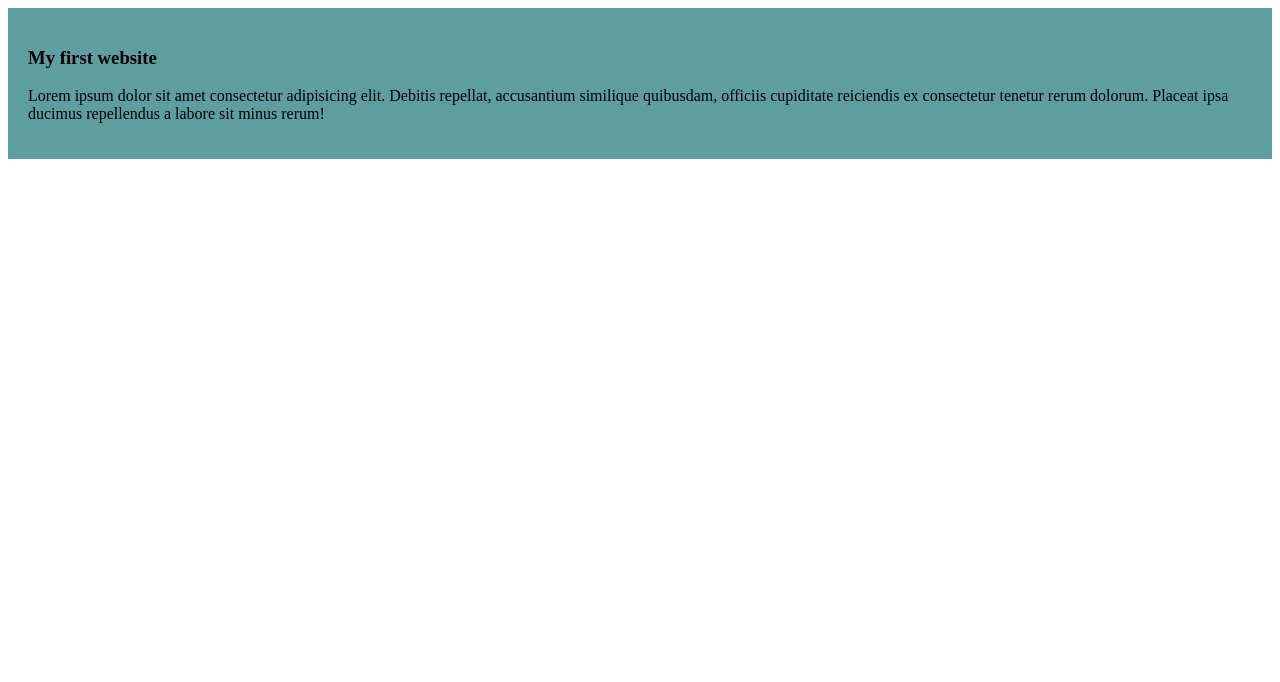
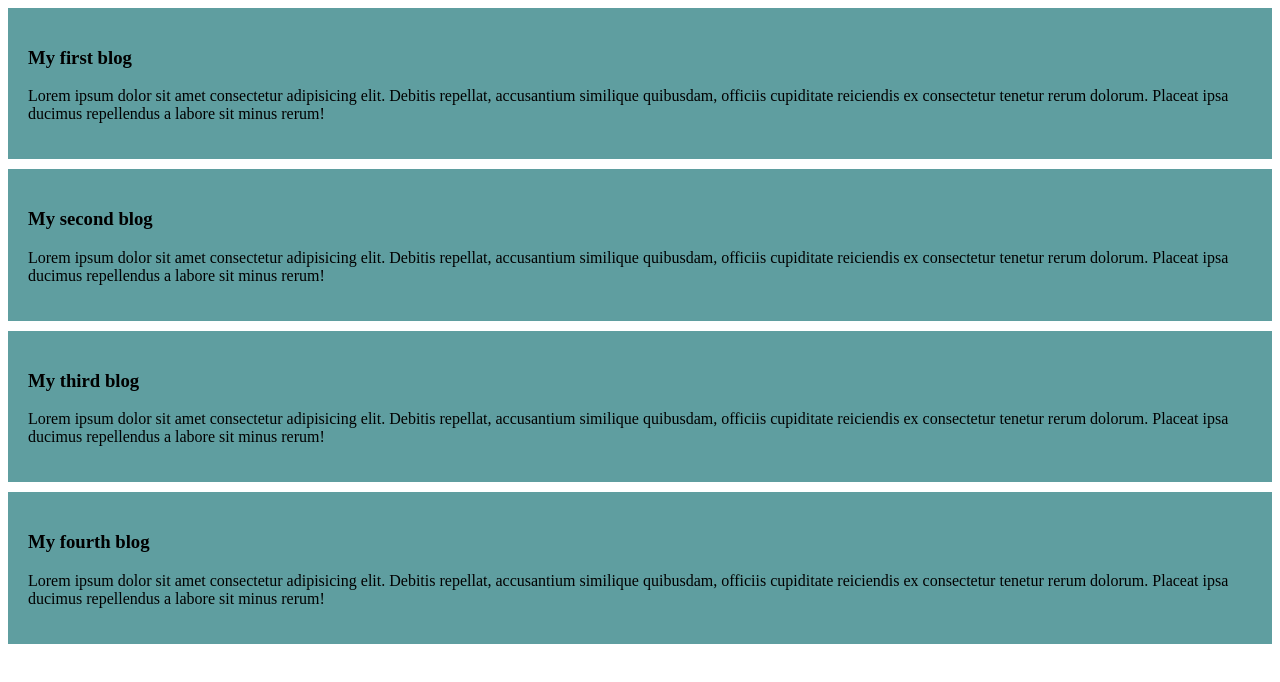
Before and after one commit to konika2000/My-simple-gitgub-repo, a plain HTML site: page index.html in a window 1280 px wide. Drawn offline with Linux system fonts and the light colour scheme.

Commit message:
added my next blog

```diff
--- a/index.html
+++ b/index.html
@@ -9,7 +9,19 @@
 </head>
 <body>
     <div>
-        <h3>My first website</h3>
+        <h3>My first blog</h3>
+        <p>Lorem ipsum dolor sit amet consectetur adipisicing elit. Debitis repellat, accusantium similique quibusdam, officiis cupiditate reiciendis ex consectetur tenetur rerum dolorum. Placeat ipsa ducimus repellendus a labore sit minus rerum!</p>
+    </div>
+    <div>
+        <h3>My second blog</h3>
+        <p>Lorem ipsum dolor sit amet consectetur adipisicing elit. Debitis repellat, accusantium similique quibusdam, officiis cupiditate reiciendis ex consectetur tenetur rerum dolorum. Placeat ipsa ducimus repellendus a labore sit minus rerum!</p>
+    </div>
+    <div>
+        <h3>My third blog</h3>
+        <p>Lorem ipsum dolor sit amet consectetur adipisicing elit. Debitis repellat, accusantium similique quibusdam, officiis cupiditate reiciendis ex consectetur tenetur rerum dolorum. Placeat ipsa ducimus repellendus a labore sit minus rerum!</p>
+    </div>
+    <div>
+        <h3>My fourth blog</h3>
         <p>Lorem ipsum dolor sit amet consectetur adipisicing elit. Debitis repellat, accusantium similique quibusdam, officiis cupiditate reiciendis ex consectetur tenetur rerum dolorum. Placeat ipsa ducimus repellendus a labore sit minus rerum!</p>
     </div>
 </body>
--- a/styles/blog.css
+++ b/styles/blog.css
@@ -1,4 +1,5 @@
 div{
     background-color: cadetblue;
     padding: 20px;
+    margin-bottom: 10px;
 }
```
